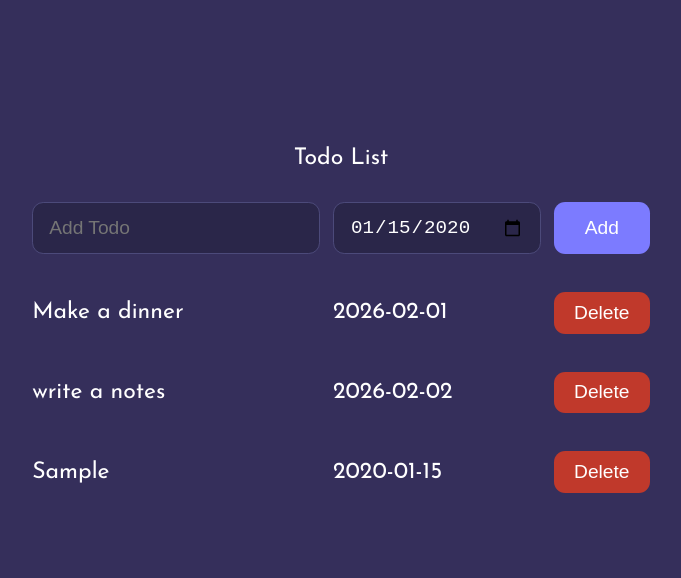
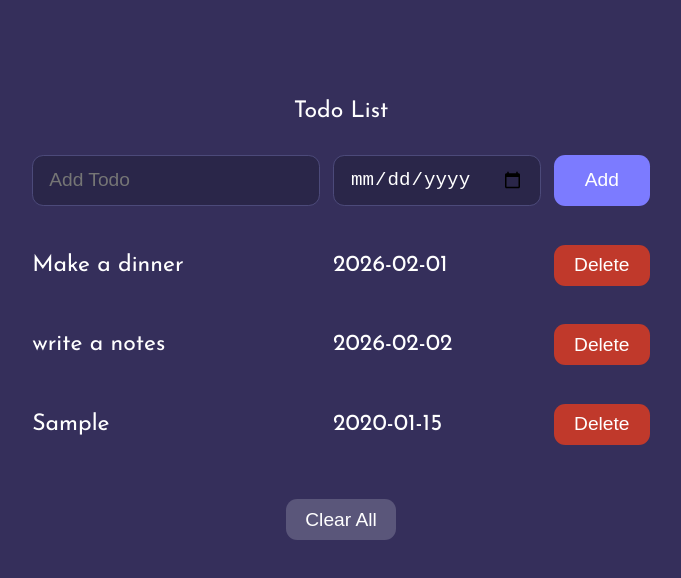
Before and after one commit to rayhan123-ahmed/JavaScript-Project, a plain HTML site: page Todo-list/index.html in a window 1280 px wide. Both pictures are taken after typing "Sample", "2020-01-15" into the empty fields and a click on the button "Add". Shown: the whole page, without its empty margins (299-980 px from the left). Drawn offline with Linux system fonts and the light colour scheme.

Commit message:
1.Add clear button 2.Add required input 3.Date input fixed 4.Add Alert notification

```diff
--- a/Todo-list/index.html
+++ b/Todo-list/index.html
@@ -31,6 +31,18 @@
      <div class="js-div"></div>
      </div>
 
+      <div class="error">
+       <p class="error-msg"></p>
+     </div>
+
+     <div class="clear">
+       <button class="clear-btn" onclick="clearTodo()">
+            Clear All
+       </button>
+     </div>
+
+
+
 
    </div>
   </body>
--- a/Todo-list/scirpt.js
+++ b/Todo-list/scirpt.js
@@ -39,6 +39,15 @@ function renderTodo() {
     console.log(todolistHtml);
 
   document.querySelector('.js-div').innerHTML = todolistHtml
+
+    // for clear the list
+    const clearBtn = document.querySelector('.clear-btn')
+
+      if (todolist.length === 0) {
+        clearBtn.disabled = true
+      } else {
+        clearBtn.disabled = false
+      }
 }
 
 
@@ -47,10 +56,17 @@ function renderTodo() {
 function addTodo() {
     const inputEl = document.querySelector('.input-js');
     const deletEl = document.querySelector('.dueDate')
+    const erroEl = document.querySelector('.error-msg')
     const name = inputEl.value;
     const dueDate = deletEl.value;
 
-
+  // if name or data couldn't add this alert will give on page
+    if (!name || !dueDate) {
+      erroEl.textContent = 'Please enter todo and select a date'
+      // alert('Please enter todo and select a date')
+      return
+    }
+erroEl.textContent = ''
     todolist.push(
         {
             name,
@@ -59,10 +75,15 @@ function addTodo() {
     );
 
     inputEl.value = ''
+    deletEl.value = ''
     renderTodo()
 }
 
-
+// This function has been creat for clear todo
+      function clearTodo() {
+      todolist.length = 0
+      renderTodo()
+  }
 
 // This function created for press Enter button
 function keyDwon(event) {
--- a/Todo-list/style.css
+++ b/Todo-list/style.css
@@ -69,3 +69,33 @@ input[type="text"]:focus {
 .delete-btn:hover {
   background-color: #ff6b5c;
 }
+.clear{
+  text-align: center;
+  margin-top: 1.8rem;
+}
+.clear-btn{
+  background:  #5A567A;
+  color: #ffffff;
+  font-size: 1.2rem;
+  padding: 0.6rem 1.2rem;
+  border: none;
+  border-radius: .7rem;
+  cursor: pointer;
+  transition: all 0.2s;
+}
+.clear-btn:hover{
+  background: #6B678F
+}
+.clear-btn:disabled {
+  opacity: 0.3;
+  cursor: not-allowed;
+}
+.error{
+  text-align: center;
+}
+.error-msg{
+  color: #ff6b5c;
+  font-size: 1.2rem;
+  margin-top: 0.6rem;
+  min-height: 1rem;
+}
```
